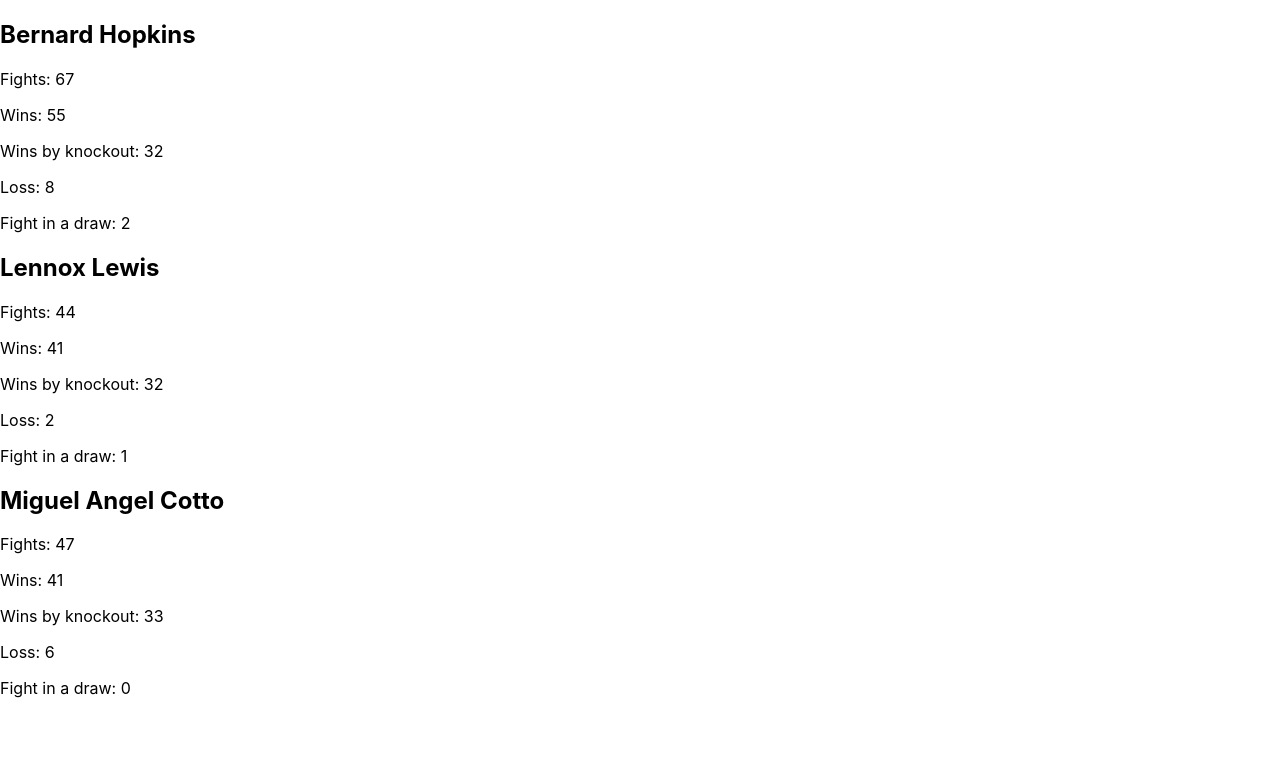
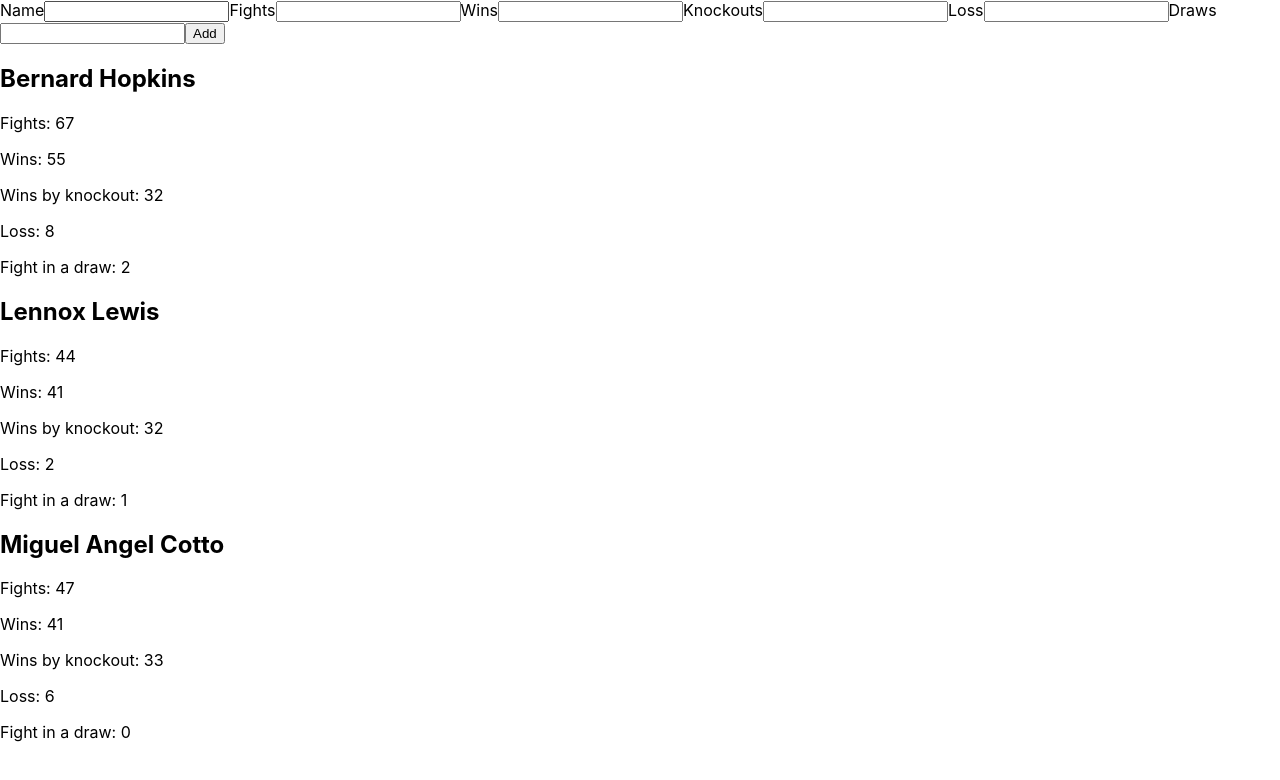
Before and after one commit to alexey-korablin/react-refs, a React (Create React App) app: page / in a window 1280 px wide. Shown: the top 780 px of the page. Built offline with nearby package versions, Linux system fonts and the light colour scheme.

Commit message:
#06 Handle form

```diff
--- a/src/App.js
+++ b/src/App.js
@@ -2,6 +2,7 @@
 import './App.css';
 
 import Boxers from './components/Boxer';
+import AddBoxer from './components/AddBoxer';
 
 class App extends Component {
   state = {
@@ -36,6 +37,7 @@
   render() {
     return (
       <div className='test'>
+        <AddBoxer />
         <Boxers boxers={this.state.boxers} />
       </div>
     );
--- /dev/null
+++ b/src/components/AddBoxer.jsx
@@ -0,0 +1,55 @@
+import React, { Component } from 'react';
+
+export default class AddBoxer extends Component {
+  state = {
+    fullname: '',
+    fights: '',
+    wins: '',
+    knockouts: '',
+    loss: '',
+    draws: '',
+  };
+
+  handleChange = (e) => {
+    this.setState({
+      [e.target.id]: e.target.value,
+    });
+  };
+
+  handleSubmit = (e) => {
+    e.preventDefault();
+    console.log(this.state);
+    this.setState({
+      fullname: '',
+      fights: '',
+      wins: '',
+      knockouts: '',
+      loss: '',
+      draws: '',
+    });
+  };
+
+  render() {
+    return (
+      <form onSubmit={this.handleSubmit}>
+        <label htmlFor='fullname'>Name</label>
+        <input type='text' id='fullname' onChange={this.handleChange} />
+        <label htmlFor='fights'>Fights</label>
+        <input type='text' id='fights' onChange={this.handleChange} />
+        <label htmlFor='wins'>Wins</label>
+        <input type='text' id='wins' onChange={this.handleChange} />
+        <label htmlFor='knockouts'>Knockouts</label>
+        <input
+          type='text'
+          id='knockouts'
+          onChange={this.handleChange}
+        />
+        <label htmlFor='loss'>Loss</label>
+        <input type='text' id='loss' onChange={this.handleChange} />
+        <label htmlFor='draws'>Draws</label>
+        <input type='text' id='draws' onChange={this.handleChange} />
+        <button>Add</button>
+      </form>
+    );
+  }
+}
```
